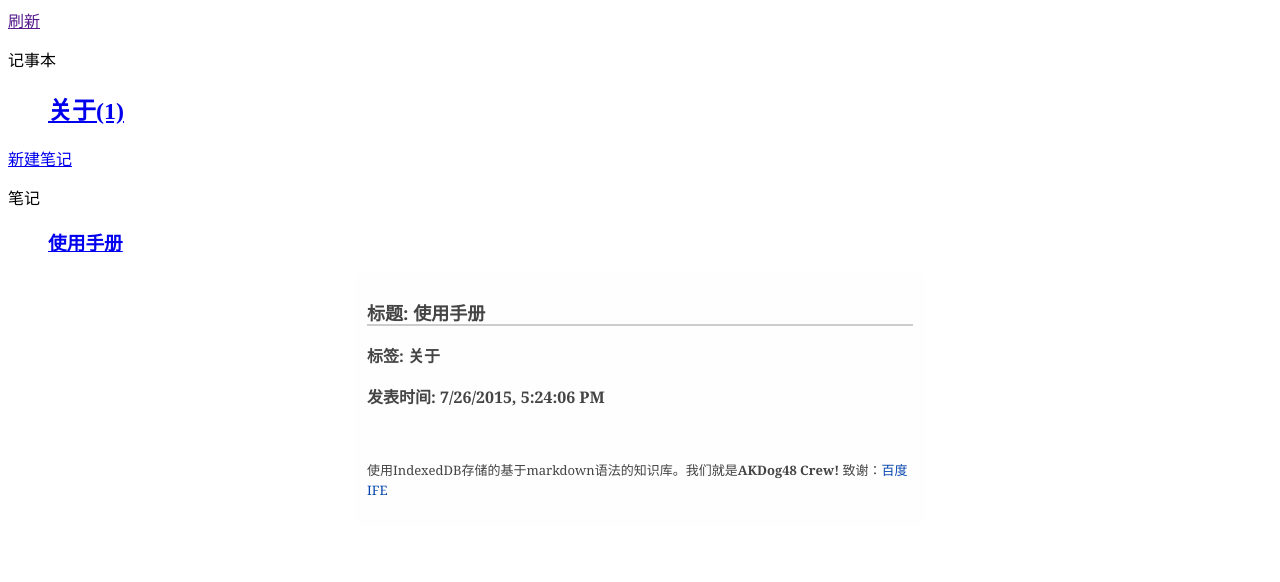
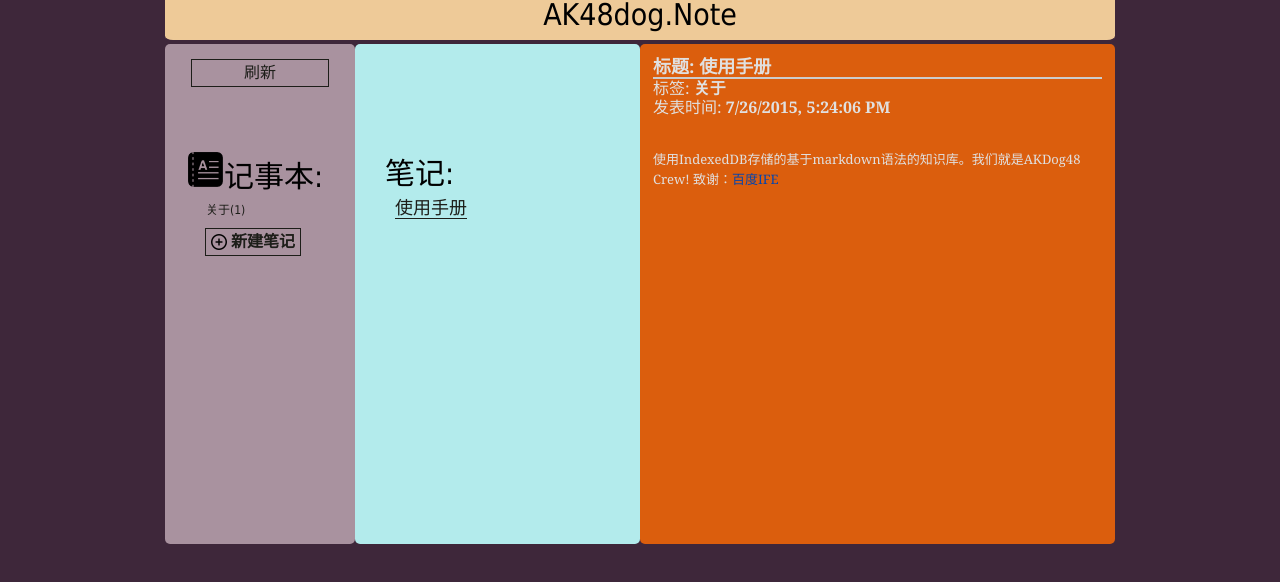
Before and after one commit to AKDog48/Note, a plain HTML site: page index.html in a window 1280 px wide. Drawn offline with Linux system fonts and the light colour scheme.

Commit message:
update CSS

```diff
--- a/controller/notesController.js
+++ b/controller/notesController.js
@@ -48,6 +48,7 @@ APP.notesController = (function (){
 			if(key){
 				alert("确认保存编辑？");
 				APP.note.addNote(notes,function(){
+					// console.log(notes);
 						APP.note.deleteNote(key,function(){
 							alert("保存成功！");
 						});
--- a/controller/templates.js
+++ b/controller/templates.js
@@ -28,7 +28,7 @@ APP.templates = (function (){
 		}
 
 		for (var j in hash){
-			output = output + '<dd><h2><a href="#'+ j +'">' + j + '(' + hash[j] + ')' + '</a></h2></dd>';
+			output = output + '<dd><a href="#'+ j +'">' + j + '(' + hash[j] + ')' + '</a></dd>';
 		}
 		return '<a href="">刷新</a><dl><dt>记事本</dt>' + output + '<dt><a href="#new">新建笔记</a></dt></dl>';
 	}
@@ -41,10 +41,10 @@ APP.templates = (function (){
 
 		for (i = 0; i < notes.length; i++){
 			if (notes[i].key == 1){
-				output = output + '<dd><h3><a href="#' + notes[i].key + '">'+ notes[i].value.Title +'</a></h2></dd>';
+				output = output + '<dd><a href="#' + notes[i].key + '">'+ notes[i].value.Title +'</a></dd>';
 
 			}else{
-				output = output + '<dd><h3><a href="#' + notes[i].key + '">'+ notes[i].value.Title +'</a></h2> <button class="deleteA" onclick="APP.notesController.deleteNote('+notes[i].key+');">删除</button><button class="editA" onclick="APP.notesController.editNote('+notes[i].key+');">编辑</button></dd>';
+				output = output + '<dd><a href="#' + notes[i].key + '">'+ notes[i].value.Title +'</a> <button class="deleteA" onclick="APP.notesController.deleteNote('+notes[i].key+');">删除</button><button class="editA" onclick="APP.notesController.editNote('+notes[i].key+');">编辑</button></dd>';
 			}
 		}
 
@@ -57,7 +57,7 @@ APP.templates = (function (){
 		}
 		// var markdownContent = markdown.toHTML(note.Contents);
 		// console.log(markdown.toHTML("!!"));
-		return "<h3>标题: "+ note.Title + "</h3>" + "<h4><strong>标签: </strong>" + note.Tags.join(",") + "</h4><h4><strong>发表时间: </strong>"+ note.PublishTime+"</h4><br/>"+ contents
+		return '<div id="markdownview"><h3>标题: '+ note.Title + "</h3>" + "<h4><strong>标签: </strong>" + note.Tags.join(",") + "</h4><h4><strong>发表时间: </strong>"+ note.PublishTime+'</h4><br/>'+ contents + '</div';
 	}
 
 	function noteLoading() {
@@ -66,10 +66,10 @@ APP.templates = (function (){
 
   function edit(note,contents,key){
   	if(!note){
-  		return '<h3>标题： <input id="newTitle" type="text"></h3><h3>标签：<input id="newTags"type="text" placeholder="多个标签请用,隔开，例如：tag1,tag2"></h3><h3>内容：</h3><textarea  id="newContents"></textarea></br><button id="newNote" onclick="APP.notesController.saveNote()">提交</button>';
+  		return '<h3>标题： <input id="newTitle" type="text"></h3><h3>标签： <input id="newTags"type="text" placeholder="多个标签请用,隔开，例如：tag1,tag2"></h3><h3>内容：</h3><textarea  id="newContents"></textarea></br><button id="newNote" onclick="APP.notesController.saveNote()">提交</button>';
   	}
 
-		return '<h3>标题： <input id="newTitle" type="text" value='+note.Title+'></h3><h3>标签：<input id="newTags"type="text" value='+note.Tags.join(",")+'></h3><h3>内容：</h3><textarea  id="newContents">'+note.Contents+'</textarea></br><button id="newNote" onclick="APP.notesController.saveNote('+key+')">提交</button>';
+		return '<h3>标题： <input id="newTitle" type="text" value='+note.Title+'></h3><h3>标签： <input id="newTags"type="text" value='+note.Tags.join(",")+'></h3><h3>内容：</h3><textarea  id="newContents">'+note.Contents+'</textarea></br><button id="newNote" onclick="APP.notesController.saveNote('+key+')">提交</button>';
   }
 
   function markdown(contents){
--- a/module/database.js
+++ b/module/database.js
@@ -59,7 +59,9 @@ APP.database = (function () {
 				return;
 			}
 			var req = store.add(data);
+			// console.log(data);
 			req.onsuccess = function (e){
+				// console.log(e,"add success");
 				successCallback();
 			};
 			req.onerrror = function(){
@@ -141,9 +143,9 @@ APP.database = (function () {
 
 				//创建一个索引通过Title搜索文章
 				//Title不能重复
-				objectStore.createIndex("titleIndex", "Title", {unique:true});
+				//objectStore.createIndex("titleIndex", "Title", {unique:true});
 
-				objectStore.createIndex("tagsIndex", "Tags", {unique:false});
+				// objectStore.createIndex("tagsIndex", "Tags", {unique:false});
 
 				//初始化一条记录
 				for(var i in notesData){
--- a/module/note.js
+++ b/module/note.js
@@ -3,7 +3,7 @@
 APP.note = (function () {
 	'use strict';
 	function addNote(data, successCallback){
-		//console.log(data);
+		// console.log(data);
 		APP.database.runQuery("queryAdd",data,successCallback);
 	}
 
--- a/view/css/global.css
+++ b/view/css/global.css
@@ -0,0 +1,185 @@
+/* reset */
+html{color:#000;background:#3E273A;}
+body,div,dl,dt,dd,ul,ol,li,h1,h2,h3,h4,h5,h6,input,button,textarea,p,blockquote,th,td{margin:0;padding:0;}
+body{font:12px/1 Tahoma,Helvetica,Arial,"\5b8b\4f53",sans-serif;}
+img{border:none;}
+em,strong{font-style:normal;font-weight:normal;}
+li{list-style:none;}
+table {border-collapse:collapse;border-spacing:0;}
+h1{font-size:18px;}
+h2{font-size:16px;}
+h3{font-size:14px;}
+h4, h5, h6{font-size:100%;}
+a:link,a:visited {
+  color:#1D1E19;
+  text-decoration:none;
+  }
+a:hover,a:active {
+  color:#CE3D46;
+  text-decoration:none;
+}
+
+@media screen and (min-width: 960px){
+	#window {
+		width: 950px;
+		margin: auto;
+	}
+	#window:after{
+		width: 950px;
+	}
+}
+#window {
+	height: 500px;
+	margin: 44px auto;
+}
+#window:after{
+	content: "AK48dog.Note";
+	text-align: center;
+	background-color: #EECA98;
+	font-size: 30px;
+	position: absolute;
+	display: block;
+	height: 40px;
+	border-radius: 0 0 8px 8px;
+	border-bottom: solid 4px #3E273A;
+	margin-top: -44px;
+}
+
+#tags {
+	height: 100%;
+	width: 20%;
+	float: left;
+	background-color: #A9929F;
+	border-radius: 5px;
+}
+
+#titles {
+	height: 100%;
+	float: left;
+	background-color: #B3EBEC;
+	border-radius: 5px;
+	width: 30%;
+}
+
+#contents {
+	height: 100%;
+	width: 50%;
+	background-color: #DB5E0D;
+	border-radius: 5px;
+	float: left;
+}
+#tags > a{
+	text-align: center;
+	display: block;
+	border: 1px solid;
+	margin: 15px 26px;
+	font-size: 16px;
+	padding: 5px 10px;
+}
+#tags dl{
+	display: block;
+	padding: 40px 30px;
+	margin: 20px auto;
+}
+#tags dt:first-child{
+	margin-left: 13px;
+	font-size: 30px;
+	line-height: 30px;
+}
+#tags dt:first-child:before{
+	content: '';
+	display: inline-block;
+	margin: 5px 1px 0 -20px;
+	width: 35px;
+	height: 35px;
+	background: url(../images/note.png) no-repeat ;
+	background-size: 35px;
+}
+#tags dt:first-child:after{
+	content: ":";
+}
+#tags dt:last-child:before{
+	content: '';
+	display: block;
+	position: absolute;
+	margin: 6px 0 0 16px;
+	width: 16px;
+	height: 16px;
+	background: url(../images/add.png);
+	background-size: 16px;
+}
+#tags dt > a{
+	position: absolute;
+	font-size: 16px;
+	font-weight: bold;
+	margin-left: 10px;
+	padding: 5px 5px 5px 25px;
+	border: solid 1px;
+}
+#tags dt > a:hover,#tags dt > a:active{
+	color: #161713;
+	border: 1px solid #CE3D46;
+}
+#tags dd{
+	margin: 7px 0 7px 6px;
+	padding: 5px;
+}
+#titles {
+	overflow: auto;
+}
+#titles dl{
+	display: block;
+	padding: 40px 30px;
+	margin: 20px auto;
+}
+#titles dl > dt{
+	margin-top: 55px;
+	font-size: 30px;
+}
+#titles dl > dt:after{
+	content: ":"
+}
+#titles dd{
+	margin: 10px 10px;
+}
+#titles dd  a{
+	font-size: 18px;
+	border-bottom:1px solid;
+}
+#titles dd button{
+	padding: 2px;
+	margin: 0 5px;
+	float: right;
+	background-color:transparent;
+	border:1px solid;
+}
+#titles button:hover,#titles button:active {
+  color:#CE3D46;
+  text-shadow:none;
+	outline: none;
+}
+#titles h3{
+	margin: 5px 5%;
+}
+#titles button{
+	padding: 2px;
+	margin: 0 5% 0 0;
+	float: right;
+	background-color:transparent;
+	border:1px solid;
+}
+
+#titles input{
+	text-shadow:none;
+	border:none;
+	outline: none;
+}
+#titles textarea{
+	width: 90%;
+	height: 380px;
+	margin: 10px 5%;
+	text-shadow:none;
+	border:none;
+	outline: none;
+	resize: none;
+}
--- a/view/css/markdown.css
+++ b/view/css/markdown.css
@@ -2,67 +2,67 @@
  * MarkdownCSS
  */
 
-#contents{
-	color:#444;
+#markdownview{
+  color:#E0E0E0;
   font-family:Georgia, Palatino, 'Palatino Linotype', Times, 'Times New Roman', serif;
   font-size:13px;
   line-height:1.5em;
   padding:1em;
   margin:auto;
   max-width:42em;
-  background:#fefefe;
+  background: transparent;
 }
 
-#contents h1, h2, h3, h4, h5, h6 {
+#markdownview h1, h2, h3, h4, h5, h6 {
   font-weight: bold;
 }
 
-#contents h1 {
+#markdownview h1 {
     color: #000000;
     font-size: 28px;
 }
 
-#contents h2 {
+#markdownview h2 {
     border-bottom: 2px solid #CCCCCC;
     color: #000000;
     font-size: 24px;
 }
 
-#contents h3 {
+#markdownview h3 {
     border-bottom: 2px solid #CCCCCC;
     font-size: 18px;
 }
 
-#contents h4 {
+#markdownview h4 {
     font-size: 16px;
 }
 
-#contents h5 {
+#markdownview h5 {
     font-size: 14px;
 }
 
-#contents h6 {
+#markdownview h6 {
     color: #777777;
     background-color: inherit;
     font-size: 14px;
 }
 
-#contents hr {
+#markdownview hr {
     height: 0.2em;
     border: 0;
     color: #CCCCCC;
     background-color: #CCCCCC;
 }
 
-#contents p, blockquote, ul, ol, dl, li, table, pre {
+#markdownview p, blockquote, ul, ol, dl, li, table, pre {
     margin: 15px 0;
 }
 
-#contents p{
+#markdownview p{
     margin:1em 0;
 }
 
-#contents pre {
+#markdownview pre {
     background-color: #F8F8F8;
     border: 1px solid #CCCCCC;
     border-radius: 3px;
@@ -70,13 +70,13 @@
     padding: 5px;
 }
 
-#contents pre code {
+#markdownview pre code {
     background-color: #F8F8F8;
     border: none;
     padding: 0;
 }
 
-#contents code {
+#markdownview code {
     font-family: Consolas, Monaco, Andale Mono, monospace;
     background-color:#F8F8F8;
     border: 1px solid #CCCCCC;
@@ -85,38 +85,38 @@
     line-height: 1;
 }
 
-#contents pre > code {
+#markdownview pre > code {
     border: 0;
     margin: 0;
     padding: 0;
 }
 
 
-#contents a{ color: #0645ad; text-decoration:none;}
-#contents a:visited{ color: #0b0080; }
-#contents a:hover{ color: #06e; }
-#contents a:active{ color:#faa700; }
-#contents a:focus{ outline: thin dotted; }
-#contents a:hover, a:active{ outline: 0; }
+#markdownview a{ color: #0645ad; text-decoration:none;}
+#markdownview a:visited{ color: #0b0080; }
+#markdownview a:hover{ color: #06e; }
+#markdownview a:active{ color:#faa700; }
+#markdownview a:focus{ outline: thin dotted; }
+#markdownview a:hover, a:active{ outline: 0; }
 
-#contents ::-moz-selection{background:rgba(255,255,0,0.3);color:#000}
-#contents ::selection{background:rgba(255,255,0,0.3);color:#000}
+#markdownview ::-moz-selection{background:rgba(255,255,0,0.3);color:#000}
+#markdownview ::selection{background:rgba(255,255,0,0.3);color:#000}
 
-#contents a::-moz-selection{background:rgba(255,255,0,0.3);color:#0645ad}
-#contents a::selection{background:rgba(255,255,0,0.3);color:#0645ad}
+#markdownview a::-moz-selection{background:rgba(255,255,0,0.3);color:#0645ad}
+#markdownview a::selection{background:rgba(255,255,0,0.3);color:#0645ad}
 
-#contents blockquote{
+#markdownview blockquote{
     color:#666666;
     margin:0;
     padding-left: 3em;
     border-left: 0.5em #EEE solid;
 }
 
-#contents ul, ol { margin: 1em 0; padding: 0 0 0 2em; }
-#contents li p:last-child { margin:0 }
-#contents dd { margin: 0 0 0 2em; }
+#markdownview ul, ol { margin: 1em 0; padding: 0 0 0 2em; }
+#markdownview li p:last-child { margin:0 }
+#markdownview dd { margin: 0 0 0 2em; }
 
-#contents img { border: 0; -ms-interpolation-mode: bicubic; vertical-align: middle; max-width:100%;}
+#markdownview img { border: 0; -ms-interpolation-mode: bicubic; vertical-align: middle; max-width:100%;}
 
-#contents table { border-collapse: collapse; border-spacing: 0; }
-#contents td { vertical-align: top; }
+#markdownview table { border-collapse: collapse; border-spacing: 0; }
+#markdownview td { vertical-align: top; }
```
Also changed, not shown: view/images/add.png (added), view/images/note.png (added).
